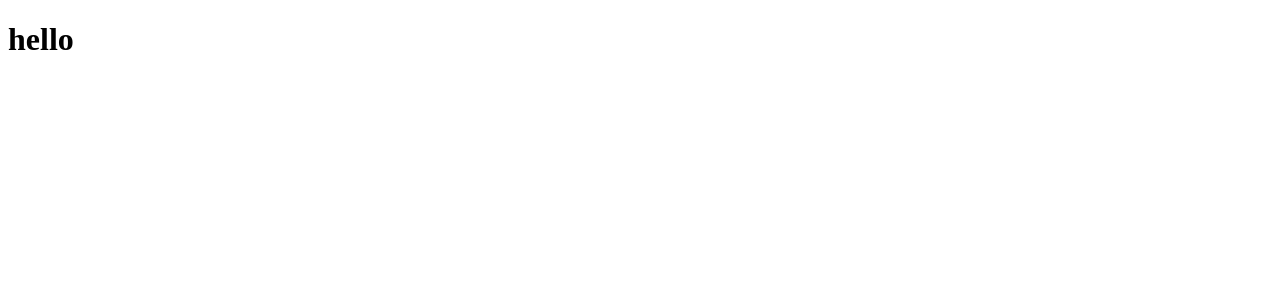
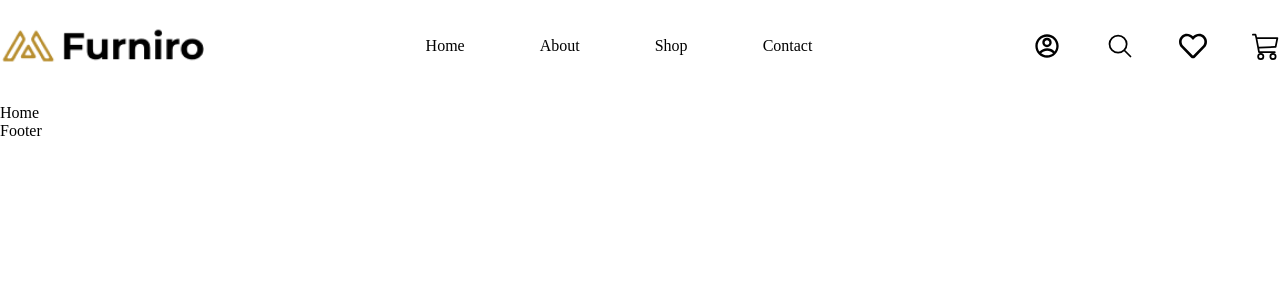
Before and after one commit to yeasin5060/Furniro-eCommerce-frontend, a React (Vite) app: page / in a window 1280 px wide. Shown: the top 300 px of the page. Built offline with nearby package versions, Linux system fonts and the light colour scheme.

Commit message:
navbar design completed

```diff
--- a/src/App.jsx
+++ b/src/App.jsx
@@ -1,10 +1,28 @@
+import {
+  createRoutesFromElements,
+  createBrowserRouter,
+  Route,
+  RouterProvider
+} from "react-router-dom";
+import Main from "./Layout/Main/Main";
+import Home from "./Pages/Home/Home";
+
 
 function App() {
 
+  const router = createBrowserRouter(
+    createRoutesFromElements(
+     <Route element ={<Main/>}>
+        <Route path="/" element = {<Home/>}/>
+     </Route>
+    )
+  );
 
   return (
     <>
-      <h1>hello</h1>
+      <RouterProvider
+      router={router}
+    />
     </>
   )
 }
--- /dev/null
+++ b/src/Layout/Footer/Footer.jsx
@@ -0,0 +1,9 @@
+import React from 'react'
+
+const Footer = () => {
+  return (
+    <div>Footer</div>
+  )
+}
+
+export default Footer
--- /dev/null
+++ b/src/Layout/Main/Main.jsx
@@ -0,0 +1,16 @@
+import React from 'react'
+import Navbar from '../Navbar/Navbar'
+import { Outlet } from 'react-router-dom'
+import Footer from '../Footer/Footer'
+
+const Main = () => {
+  return (
+   <>
+        <Navbar/>
+            <Outlet/>
+        <Footer/>
+   </>
+  )
+}
+
+export default Main
--- /dev/null
+++ b/src/Layout/Navbar/Navbar.css
@@ -0,0 +1,61 @@
+#navbar{
+    background: #FFFFFF;
+    padding: 23px 0 36px 0;
+    width: 100%;
+}
+
+.nav-wrapper{
+    display: flex;
+    align-items: center;
+    justify-content: space-between;
+    flex-wrap: wrap;
+}
+
+.nav-logo-container{
+    width: 205px;
+    height: 45px;
+    overflow: hidden;
+}
+
+.nav-logo-container img{
+    width: 100%;
+    height: 100%;
+    object-fit: cover;
+}
+
+.nav-pages-container{
+    display: flex;
+    align-items: center;
+    justify-content: center;
+}
+
+.nav-pages-items{
+    display: flex;
+    align-items: center;
+    justify-content: center;
+    column-gap: 75px;
+}
+
+.nav-pages-items li a{
+    font-size: 16px;
+    font-weight: 500;
+    color: #000000;
+    text-transform: capitalize;
+    cursor: pointer;
+}
+
+.nav-icons-container{
+    display: flex;
+    align-items: center;
+    justify-content: center;
+    column-gap: 45px;
+}
+
+.nav-icon-box{
+    font-size: 28px;
+    color: #000000;
+    cursor: pointer;
+    display: flex;
+    align-items: center;
+    justify-content: center;
+}
--- /dev/null
+++ b/src/Layout/Navbar/Navbar.jsx
@@ -0,0 +1,54 @@
+import React from 'react'
+import logo from '../../images/furniro logo.png';
+import { Link } from 'react-router-dom';
+import { RiAccountCircleLine } from "react-icons/ri";
+import { IoSearchOutline } from "react-icons/io5";
+import { FaRegHeart } from "react-icons/fa";
+import { BsCart3 } from "react-icons/bs";
+import './Navbar.css'
+
+const Navbar = () => {
+  return (
+    <nav id='navbar'>
+        <div className='container'>
+            <div className='nav-wrapper'>
+                <div className='nav-logo-container'>
+                    <img src={logo} alt='not found' />
+                </div>
+                <div className='nav-pages-container'>
+                    <ul className='nav-pages-items'>
+                        <li>
+                            <Link to ='/'>home</Link>
+                        </li>
+                        <li>
+                            <Link to ='about'>about</Link>
+                        </li>
+                        <li>
+                            <Link to ='shop'>shop</Link>
+                        </li>
+                        <li>
+                            <Link to ='contact'>contact</Link>
+                        </li>
+                    </ul>
+                </div>
+                <div className='nav-icons-container'>
+                    <div className='nav-icon-box'>
+                        <RiAccountCircleLine />
+                    </div>
+                    <div className='nav-icon-box'>
+                        <IoSearchOutline />
+                    </div>
+                    <div className='nav-icon-box'>
+                        <FaRegHeart />
+                    </div>
+                    <div className='nav-icon-box'>
+                        <BsCart3 />
+                    </div>
+                </div>
+            </div>
+        </div>
+    </nav>
+  )
+}
+
+export default Navbar
--- /dev/null
+++ b/src/Pages/Home/Home.jsx
@@ -0,0 +1,9 @@
+import React from 'react'
+
+const Home = () => {
+  return (
+    <div>Home</div>
+  )
+}
+
+export default Home
--- a/src/index.css
+++ b/src/index.css
@@ -0,0 +1,22 @@
+*{
+  margin: 0;
+  padding: 0;
+  box-sizing: border-box;
+}
+
+a{
+  text-decoration: none;
+}
+
+ol,ul{
+  list-style: none;
+}
+
+h1 h2 h3 h4 h5 h6 p{
+  line-height: 0.8px;
+}
+
+.container{
+  width: 1280px;
+  margin:  0 auto;
+}
```
Also changed, not shown: src/images/furniro logo.png (added), src/images/home baner img.png (added).
